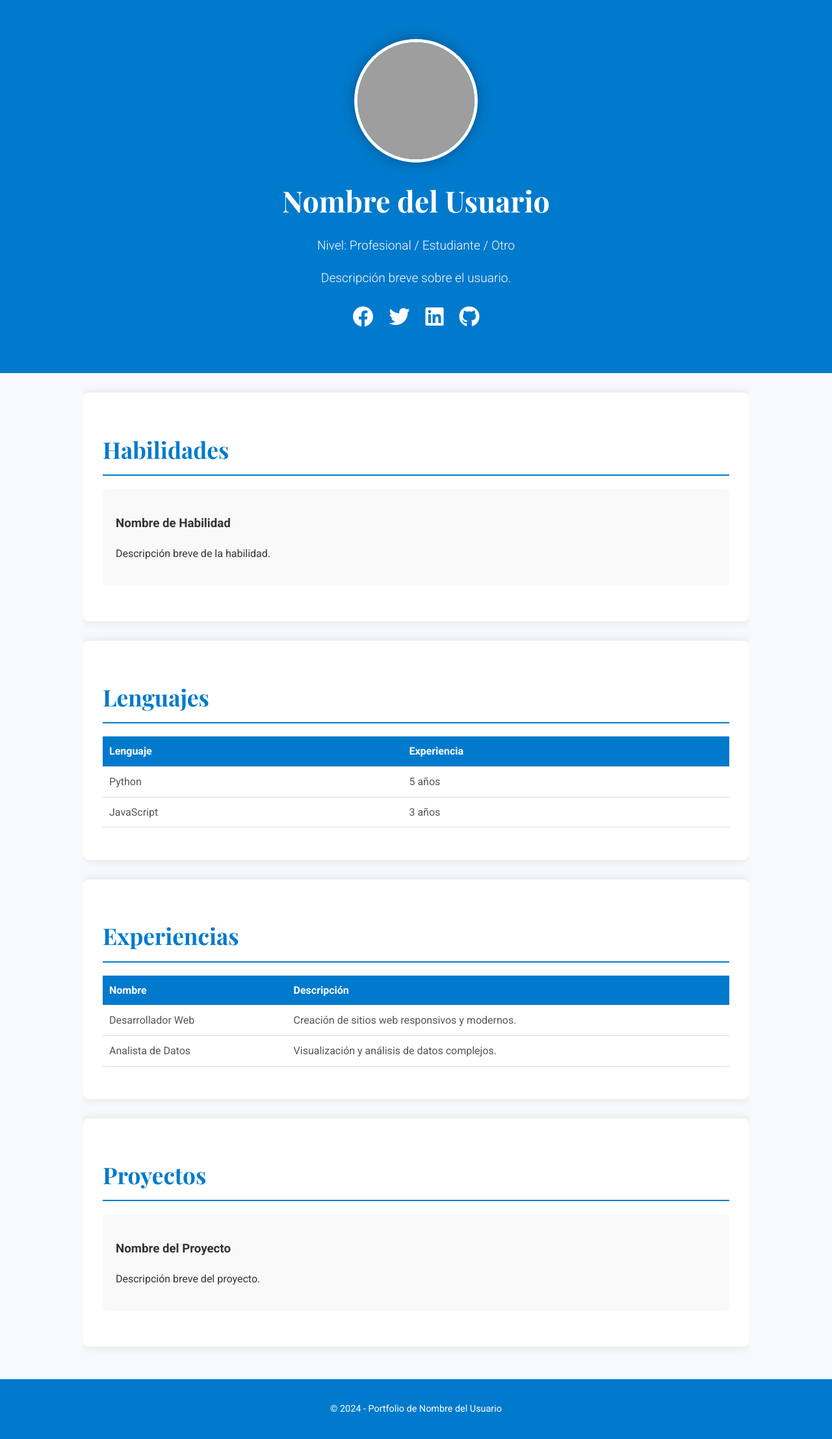
After one commit to loisbriones/hacktoberfest-2024, a Django app: page /portfolio in a window 1280 px wide. The commit adds this page. Shown: the whole page at 65% size. Run offline with Django 5.2, Linux system fonts and the light colour scheme; grey boxes are pictures that could not be loaded.

Commit message:
Cambios en los html y en el view

```diff
--- a/pages/forms.py
+++ b/pages/forms.py
@@ -1,5 +1,7 @@
 from django import forms
 from .models import Proyecto, Experiencia, Habilidad, Lenguaje, Social, Trabajo, Usuario
+
+
 
 class ProyectoForm(forms.ModelForm):
     class Meta:
--- a/pages/models.py
+++ b/pages/models.py
@@ -1,4 +1,5 @@
 from django.db import models
+
 
 # Create your models here.
 class Proyecto(models.Model):
--- a/pages/templates/pages/home.html
+++ b/pages/templates/pages/home.html
@@ -65,8 +65,8 @@
     <h3>Personal Information Form</h3>
     <div class="form-container">
         <form method="post" enctype="multipart/form-data">
+            <form action="pages/templates/pages/portfolio.html" method="post">
                     {% csrf_token %}
-
                 <!-- User Information Section -->
                 <div class="form-section">
                     <div class="form-section-title">
@@ -140,6 +140,7 @@
                     <button type="submit" class="btn btn-submit btn-lg">Submit <i class="fas fa-paper-plane"></i></button>
                 </div>
             </form>
+        </form>
     </div>
 
     <!-- Add Bootstrap JS and jQuery -->
--- /dev/null
+++ b/pages/templates/pages/portfolio.html
@@ -0,0 +1,238 @@
+<!DOCTYPE html>
+<html lang="en">
+<head>
+    <meta charset="UTF-8">
+    <meta name="viewport" content="width=device-width, initial-scale=1.0">
+    <title>Modern Portfolio</title>
+    <link href="https://fonts.googleapis.com/css2?family=Roboto:wght@300;400;700&family=Playfair+Display:wght@400;700&display=swap" rel="stylesheet">
+    <link rel="stylesheet" href="https://cdnjs.cloudflare.com/ajax/libs/font-awesome/6.0.0-beta3/css/all.min.css">
+    <style>
+        body {
+            font-family: 'Roboto', sans-serif;
+            background-color: #f7f9fc;
+            color: #333;
+            margin: 0;
+            padding: 0;
+            line-height: 1.6;
+        }
+
+        header {
+            background-color: #007acc;
+            color: #fff;
+            padding: 60px 0;
+            text-align: center;
+            position: relative;
+        }
+
+        header img {
+            border-radius: 50%;
+            width: 160px;
+            height: 160px;
+            border: 5px solid #fff;
+            box-shadow: 0 0 20px rgba(0, 0, 0, 0.3);
+            transition: transform 0.3s ease;
+        }
+
+        header img:hover {
+            transform: scale(1.05);
+        }
+
+        header h1 {
+            margin: 15px 0 10px;
+            font-size: 2.8em;
+            font-family: 'Playfair Display', serif;
+        }
+
+        header p {
+            font-size: 1.2em;
+            font-weight: 300;
+        }
+
+        .container {
+            width: 80%;
+            margin: auto;
+            overflow: hidden;
+        }
+
+        section {
+            background: #fff;
+            border-radius: 8px;
+            box-shadow: 0 0 15px rgba(0, 0, 0, 0.1);
+            margin: 30px 0;
+            padding: 30px;
+            transition: transform 0.2s ease, box-shadow 0.2s ease;
+        }
+
+        section:hover {
+            transform: translateY(-5px);
+            box-shadow: 0 0 25px rgba(0, 0, 0, 0.2);
+        }
+
+        h2.section-title {
+            font-size: 2.2em;
+            color: #007acc;
+            border-bottom: 2px solid #007acc;
+            padding-bottom: 10px;
+            margin-bottom: 20px;
+            font-family: 'Playfair Display', serif;
+        }
+
+        .table-container {
+            overflow-x: auto;
+        }
+
+        table {
+            width: 100%;
+            border-collapse: collapse;
+            margin-bottom: 20px;
+        }
+
+        th, td {
+            padding: 10px;
+            text-align: left;
+            border-bottom: 1px solid #ddd;
+        }
+
+        th {
+            background-color: #007acc;
+            color: #fff;
+            font-weight: 700;
+        }
+
+        td {
+            color: #555;
+        }
+
+        .content-item {
+            margin-bottom: 25px;
+            padding: 20px;
+            background: #f9f9f9;
+            border-radius: 8px;
+            transition: background 0.3s ease;
+        }
+
+        .content-item:hover {
+            background: #e3f2fd;
+        }
+
+        .social-icons {
+            margin-top: 15px;
+        }
+
+        .social-icons a {
+            margin: 0 10px;
+            color: #fff;
+            font-size: 1.8em;
+            transition: color 0.3s ease;
+        }
+
+        .social-icons a:hover {
+            color: #d1ecff;
+        }
+
+        footer {
+            text-align: center;
+            padding: 20px;
+            background: #007acc;
+            color: #fff;
+            margin-top: 20px;
+            font-size: 0.9em;
+        }
+
+        @media (min-width: 768px) {
+            header img {
+                width: 180px;
+                height: 180px;
+            }
+
+            .social-icons a {
+                font-size: 2em;
+            }
+        }
+    </style>
+</head>
+<body>
+    <header>
+        <img src="user_image_url.jpg" alt="Profile Image">
+        <h1>Nombre del Usuario</h1>
+        <p>Nivel: Profesional / Estudiante / Otro</p>
+        <p>Descripción breve sobre el usuario.</p>
+        <div class="social-icons">
+            <a href="https://facebook.com" target="_blank"><i class="fab fa-facebook"></i></a>
+            <a href="https://twitter.com" target="_blank"><i class="fab fa-twitter"></i></a>
+            <a href="https://linkedin.com" target="_blank"><i class="fab fa-linkedin"></i></a>
+            <a href="https://github.com" target="_blank"><i class="fab fa-github"></i></a>
+        </div>
+    </header>
+
+    <div class="container">
+        <section>
+            <h2 class="section-title">Habilidades</h2>
+            <div class="content-item">
+                <h3>Nombre de Habilidad</h3>
+                <p>Descripción breve de la habilidad.</p>
+            </div>
+        </section>
+
+        <section>
+            <h2 class="section-title">Lenguajes</h2>
+            <div class="table-container">
+                <table>
+                    <thead>
+                        <tr>
+                            <th>Lenguaje</th>
+                            <th>Experiencia</th>
+                        </tr>
+                    </thead>
+                    <tbody>
+                        <tr>
+                            <td>Python</td>
+                            <td>5 años</td>
+                        </tr>
+                        <tr>
+                            <td>JavaScript</td>
+                            <td>3 años</td>
+                        </tr>
+                    </tbody>
+                </table>
+            </div>
+        </section>
+
+        <section>
+            <h2 class="section-title">Experiencias</h2>
+            <div class="table-container">
+                <table>
+                    <thead>
+                        <tr>
+                            <th>Nombre</th>
+                            <th>Descripción</th>
+                        </tr>
+                    </thead>
+                    <tbody>
+                        <tr>
+                            <td>Desarrollador Web</td>
+                            <td>Creación de sitios web responsivos y modernos.</td>
+                        </tr>
+                        <tr>
+                            <td>Analista de Datos</td>
+                            <td>Visualización y análisis de datos complejos.</td>
+                        </tr>
+                    </tbody>
+                </table>
+            </div>
+        </section>
+
+        <section>
+            <h2 class="section-title">Proyectos</h2>
+            <div class="content-item">
+                <h3>Nombre del Proyecto</h3>
+                <p>Descripción breve del proyecto.</p>
+            </div>
+        </section>
+    </div>
+
+    <footer>
+        <p>&copy; 2024 - Portfolio de Nombre del Usuario</p>
+    </footer>
+</body>
+</html>
--- a/pages/urls.py
+++ b/pages/urls.py
@@ -5,4 +5,5 @@ from pages import views
 
 urlpatterns = [
     path("", views.home, name='home'),
+    path("portfolio", views.portfolio_view, name='portfolio_view'),
 ]
--- a/pages/views.py
+++ b/pages/views.py
@@ -1,8 +1,27 @@
 from django.shortcuts import render
-
+from .models import Proyecto, Experiencia, Habilidad, Lenguaje, Social, Trabajo, Usuario
 
 def home(request):
     return render(request, "pages/home.html", {})
 
-def pdf(request):
-    return render(request,"pages/pdf.html",{})
+# views.py
+def portfolio_view(request):
+    proyectos = Proyecto.objects.all()
+    experiencias = Experiencia.objects.all()
+    habilidades = Habilidad.objects.all()
+    lenguajes = Lenguaje.objects.all()
+    sociales = Social.objects.all()
+    trabajos = Trabajo.objects.all()
+    usuarios = Usuario.objects.all()
+
+    context = {
+        'proyectos': proyectos,
+        'experiencias': experiencias,
+        'habilidades': habilidades,
+        'lenguajes': lenguajes,
+        'sociales': sociales,
+        'trabajos': trabajos,
+        'usuarios': usuarios,
+    }
+
+    return render(request, 'pages/portfolio.html', context)
```
Also changed, not shown: pages/templates/pages/pdf.html (deleted, +0 -324 lines), db.sqlite3, pages/migrations/0001_initial.py (added). Lines whose indentation alone changed are shown as unchanged.
